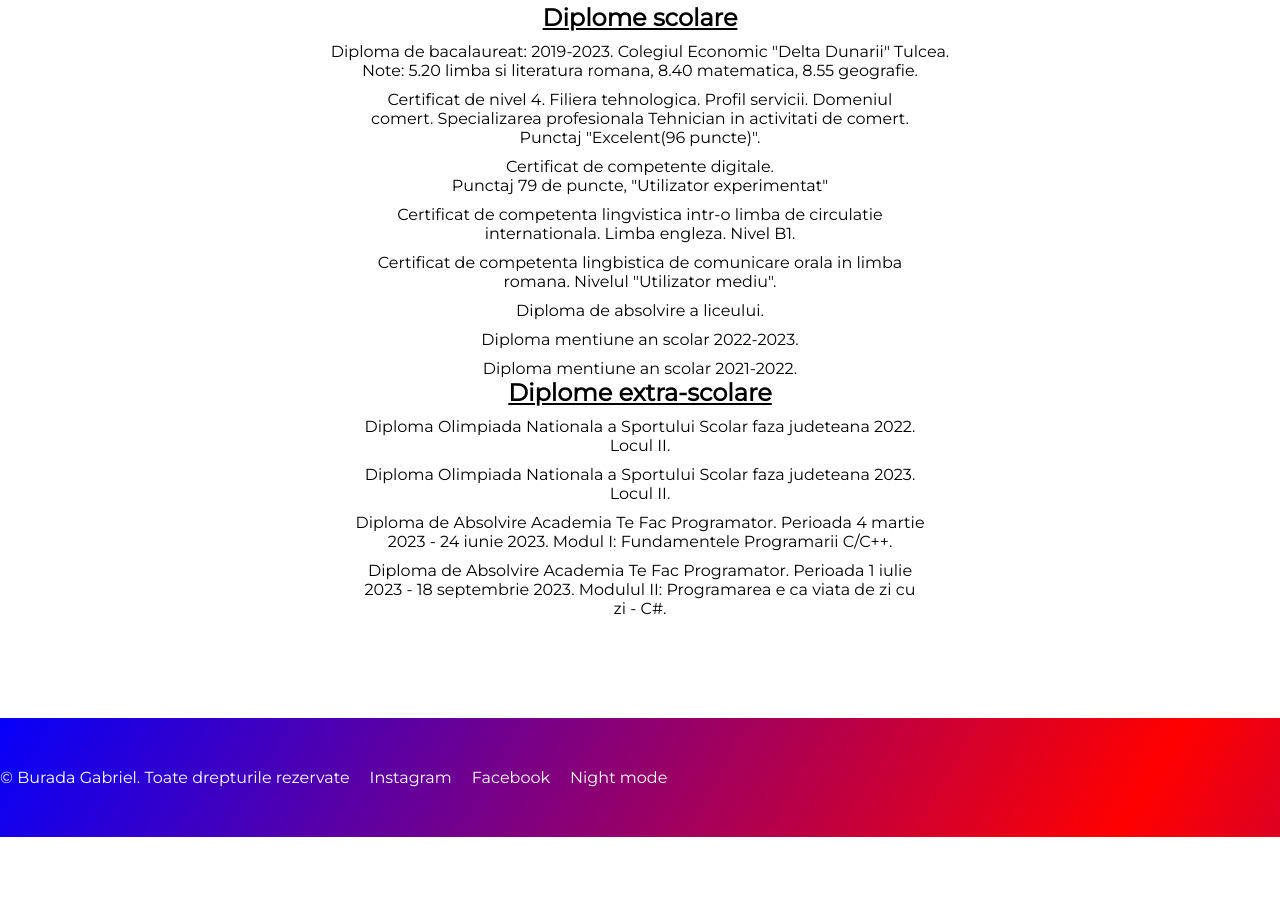
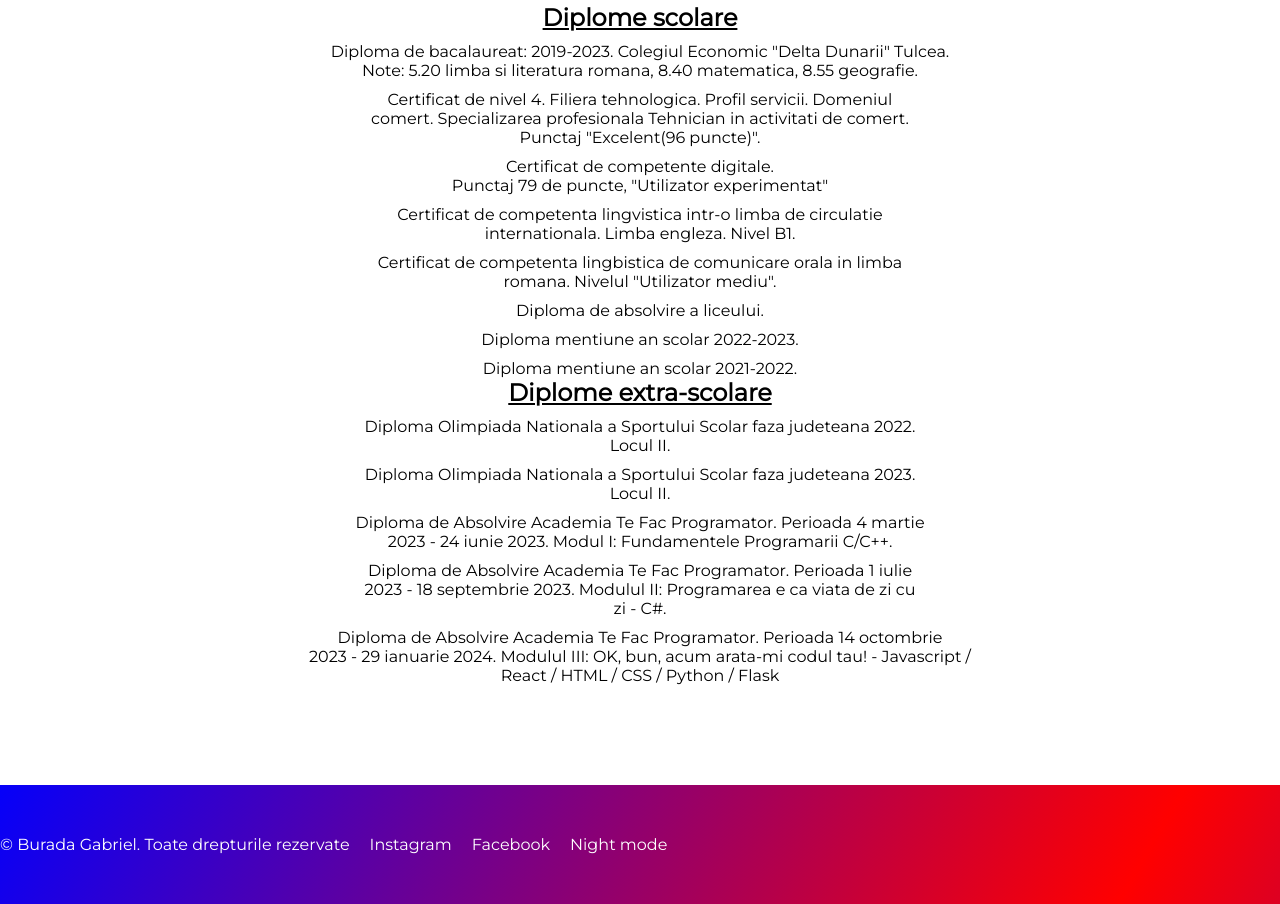
Before and after one commit to GabrielBB11/html-portfolio, a plain HTML site: page index.html in a window 1280 px wide. Shown: the part 1361-2265 px from the top of the page. Before the commit the page ends 2198 px from the top, so only its background shows below. Drawn offline with Linux system fonts and the light colour scheme.

Commit message:
Adaugare diploma modul 4

```diff
--- a/index.html
+++ b/index.html
@@ -71,6 +71,10 @@
       2023 - 18 septembrie 2023. Modulul II: Programarea e ca viata de zi cu <br>
       zi - C#.
       </li>
+      <li>Diploma de Absolvire Academia Te Fac Programator. Perioada 14 octombrie<br>
+      2023 - 29 ianuarie 2024. Modulul III: OK, bun, acum arata-mi codul tau! - Javascript / <br>
+      React / HTML / CSS / Python / Flask
+      </li>
     </ul>
   </div>
 
```
